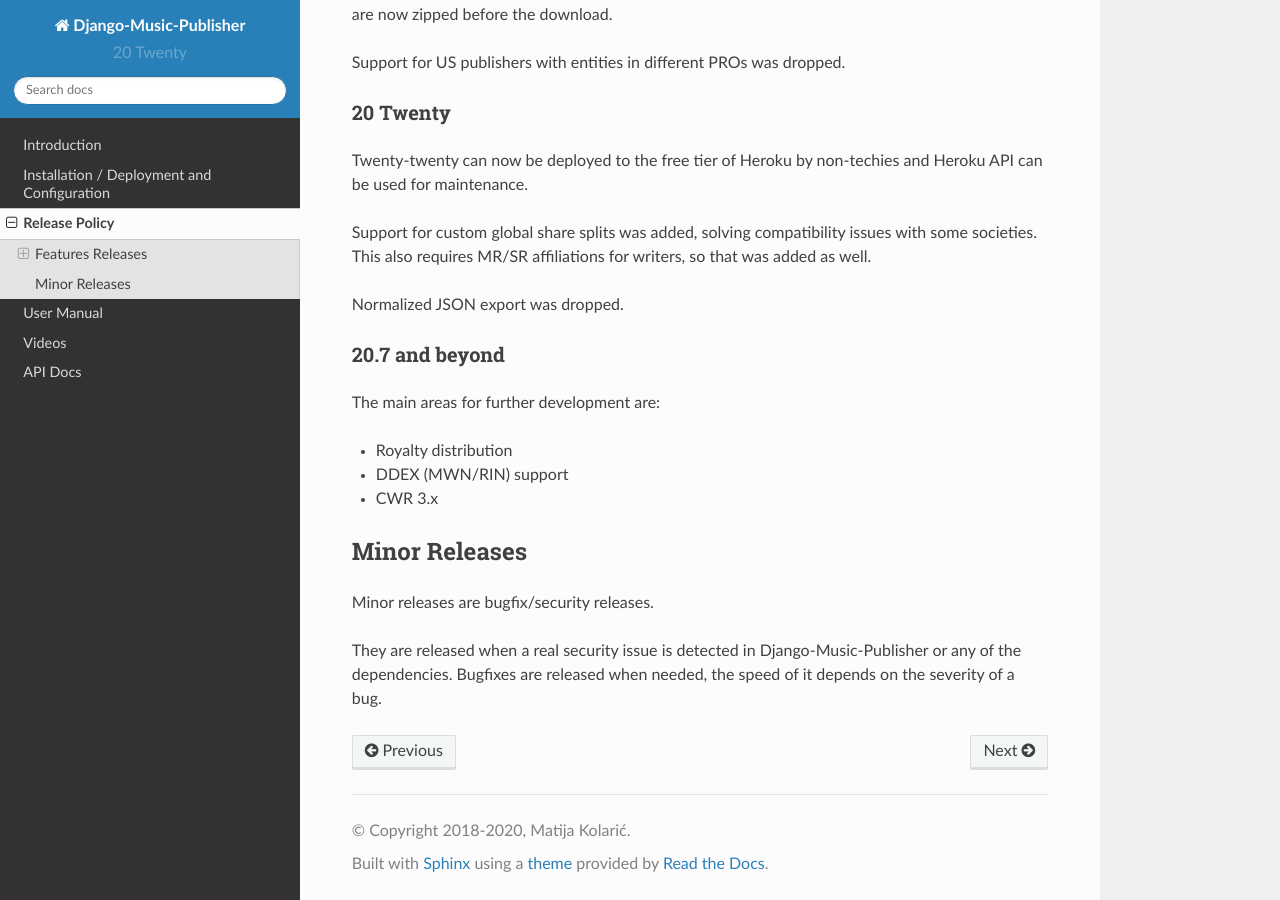
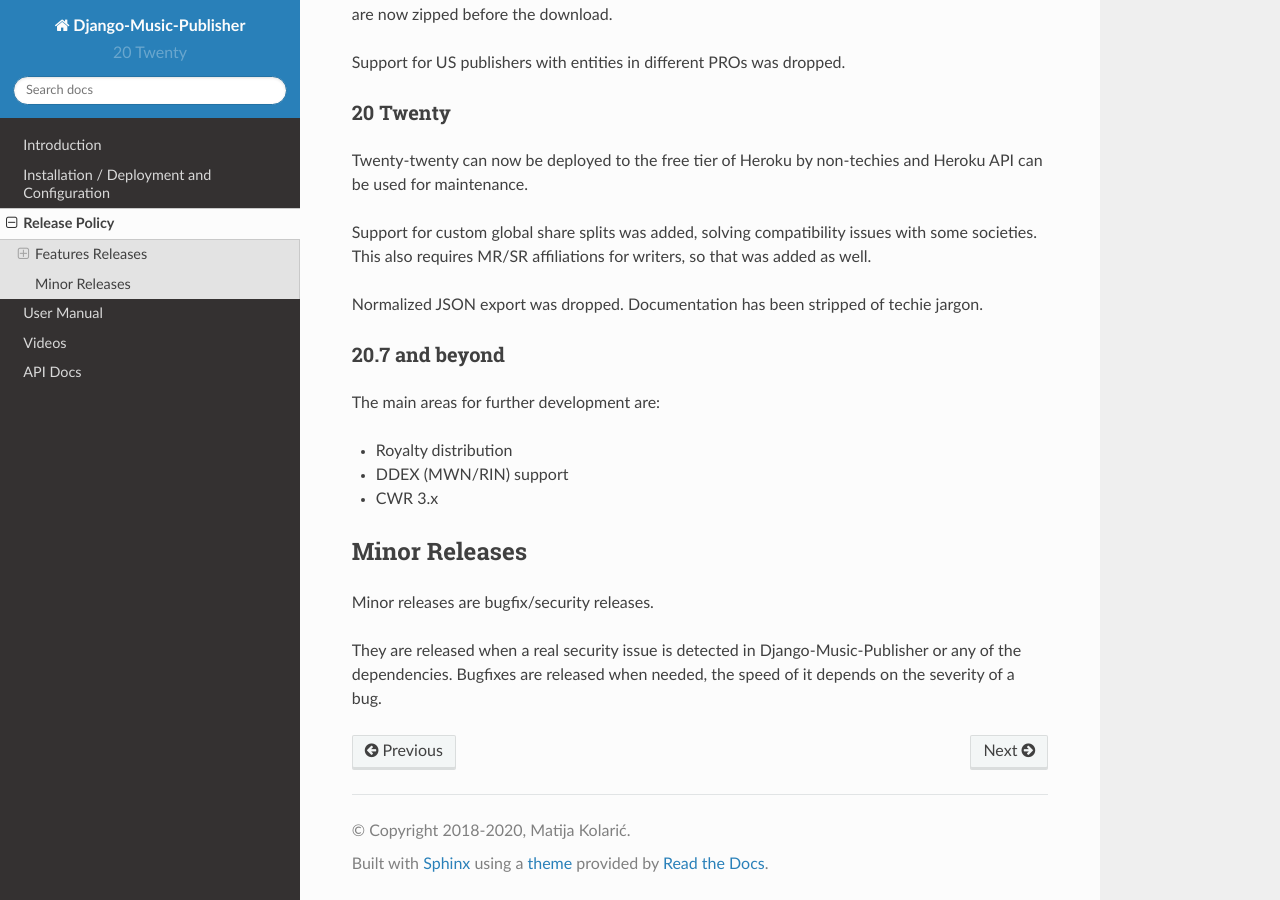
Before and after one commit to matijakolaric-com/django-music-publisher, a Sphinx documentation site: the page built from docs/releases.rst, in a window 1280 px wide and 900 px high, scrolled down 699 px. Built offline with Sphinx 7.4.7 and the Read the Docs theme 2.0.0, drawn with Linux system fonts in a browser that asks for light colours.

Commit message:
further simplification of docs

```diff
--- a/docs/releases.rst
+++ b/docs/releases.rst
@@ -39,7 +39,7 @@ can be used for maintenance.
 Support for custom global share splits was added, solving compatibility issues with some societies.
 This also requires MR/SR affiliations for writers, so that was added as well.
 
-Normalized JSON export was dropped.
+Normalized JSON export was dropped. Documentation has been stripped of techie jargon.
 
 20.7 and beyond
 ---------------
```
Also changed, not shown: docs/videos.rst (+8 -4 lines).
